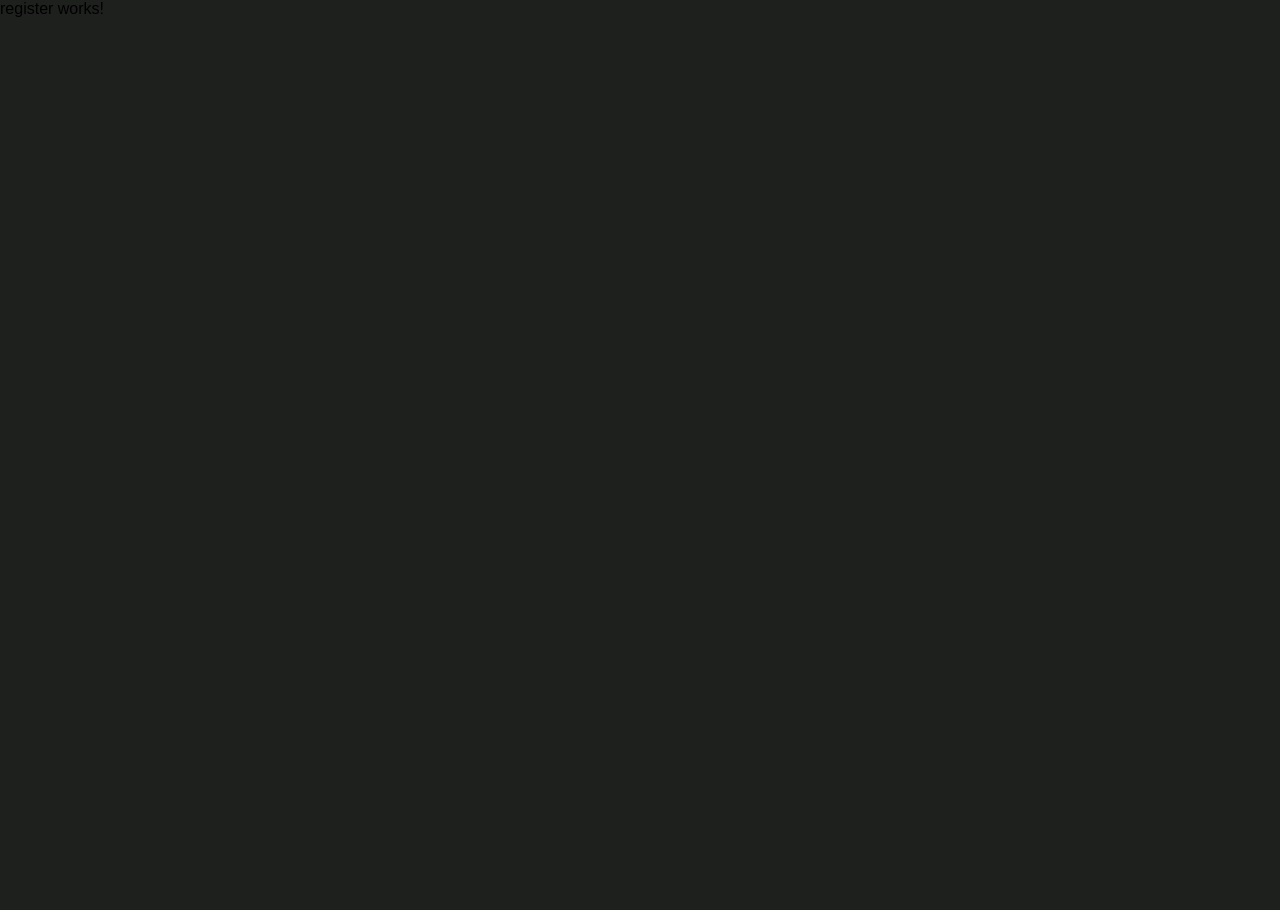
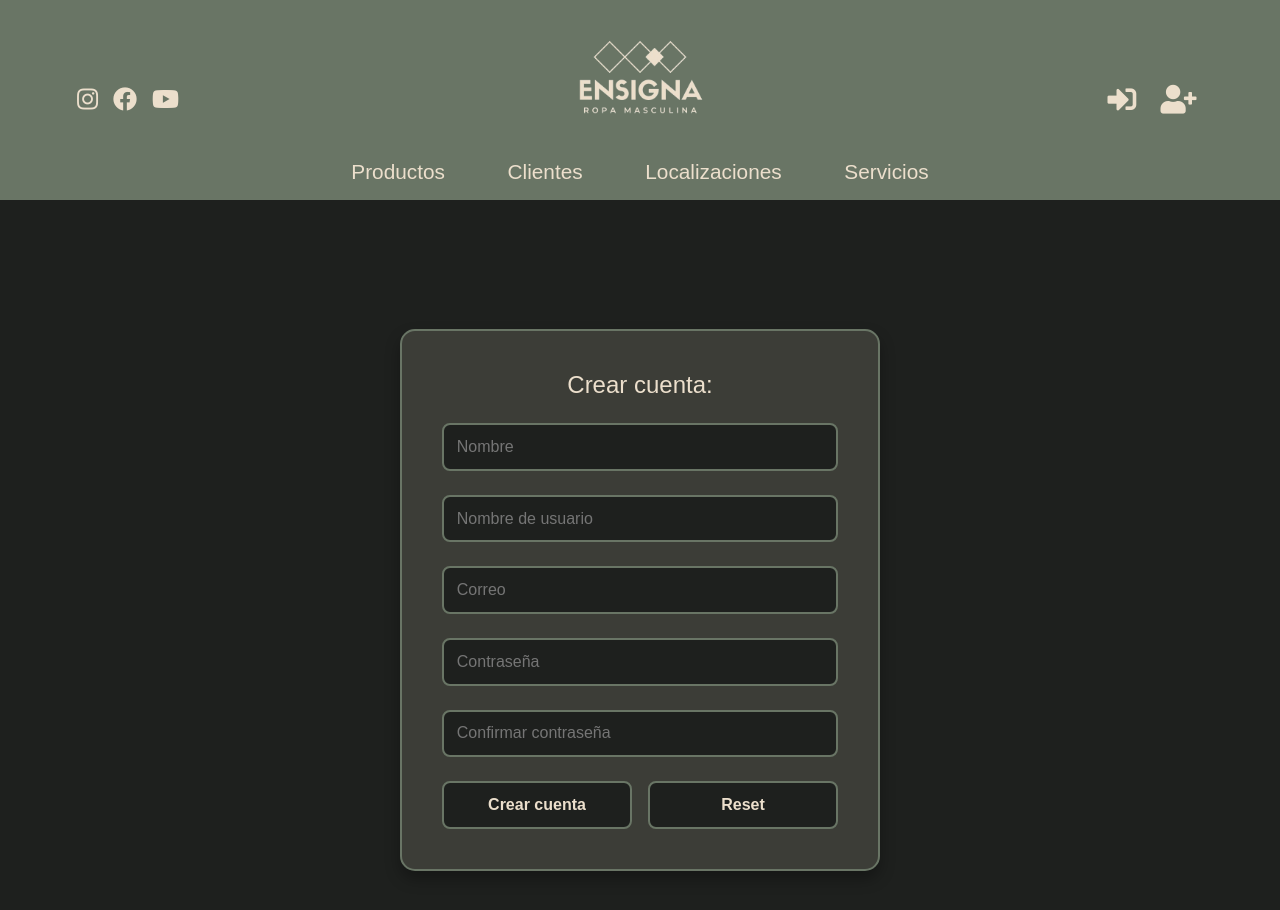
Before and after one commit to darioflo/Ensigna-Tienda, an Angular app: page /register in a window 1280 px wide. Shown: the top 910 px of the page. Before the commit the page ends 800 px from the top, so only its background shows below. Built offline with nearby package versions, Linux system fonts and the light colour scheme; a web font is replaced by a local one.

Commit message:
Auntenticacion

```diff
--- a/src/app/components/hero-image/hero-image.component.html
+++ b/src/app/components/hero-image/hero-image.component.html
@@ -1,7 +1,9 @@
 <section class="hero-image">
   <div class="opacity">
     <div class="hero-content">
-      <h1 class="animate__animated animate__backInLeft">Ensigna</h1>
+      <h1 class="animate__animated animate__backInLeft">
+        {{nombreUsuario ? `Hola ${nombreUsuario}` : "Ensigna"}}
+      </h1>
       <h2 class="animate__animated animate__backInRight">
         Moda para el hombre contemporáneo
       </h2>
--- a/src/app/components/hero-image/hero-image.component.ts
+++ b/src/app/components/hero-image/hero-image.component.ts
@@ -1,11 +1,22 @@
-import { Component } from '@angular/core';
+import { Component, OnInit } from '@angular/core';
+import { ProductsService } from '../../services/products.service';
 
 @Component({
   selector: 'app-hero-image',
   imports: [],
   templateUrl: './hero-image.component.html',
-  styleUrl: './hero-image.component.css'
+  styleUrl: './hero-image.component.css',
 })
-export class HeroImageComponent {
+export class HeroImageComponent implements OnInit {
+  nombreUsuario: string | null;
 
+  constructor(public productService: ProductsService) {
+    this.nombreUsuario = '';
+  }
+
+  ngOnInit(): void {
+    this.productService.userName$.subscribe(
+      (name) => (this.nombreUsuario = name)
+    );
+  }
 }
--- a/src/app/routes/register/register.component.css
+++ b/src/app/routes/register/register.component.css
@@ -0,0 +1,91 @@
+.section-register {
+  width: 100%;
+  height: 100vh;
+  background-color: rgb(30, 32, 30);
+  display: flex;
+  justify-content: center;
+  align-items: center;
+  padding: 2rem;
+}
+
+.form {
+  width: 30rem;
+  background-color: rgb(60, 61, 55);
+  border: 2px solid rgb(105, 117, 101);
+  border-radius: 15px;
+  padding: 2.5rem;
+  box-shadow: 0 8px 15px rgba(0, 0, 0, 0.3);
+  display: flex;
+  flex-direction: column;
+  gap: 1.5rem;
+  color: rgb(236, 223, 204);
+  text-align: center;
+  transition: transform 0.3s ease, box-shadow 0.3s ease;
+}
+
+.form:hover {
+  transform: scale(1.02);
+  box-shadow: 0 10px 20px rgba(0, 0, 0, 0.4);
+}
+
+.form input[type="text"],
+.form input[type="email"],
+.form input[type="password"] {
+  width: 100%;
+  padding: 0.8rem;
+  border: 2px solid rgb(105, 117, 101);
+  border-radius: 8px;
+  background-color: rgb(30, 32, 30); /* Fondo oscuro por defecto */
+  color: rgb(236, 223, 204);
+  font-size: 1rem;
+  transition: border-color 0.3s ease, box-shadow 0.3s ease,
+    background-color 0.3s ease;
+}
+
+.form input[type="text"]:focus,
+.form input[type="email"]:focus,
+.form input[type="password"]:focus {
+  border-color: rgb(236, 223, 204);
+  box-shadow: 0 0 8px rgba(236, 223, 204, 0.5);
+  outline: none;
+  background-color: rgb(60, 61, 55); /* Fondo más claro al enfocar */
+}
+
+.form input[type="text"]:not(:focus),
+.form input[type="email"]:not(:focus),
+.form input[type="password"]:not(:focus) {
+  background-color: rgb(30, 32, 30); /* Fondo oscuro cuando no está enfocado */
+}
+
+.controls {
+  display: flex;
+  justify-content: space-between;
+  gap: 1rem;
+}
+
+.controls input[type="submit"],
+.controls input[type="reset"] {
+  width: 48%;
+  padding: 0.8rem;
+  border: 2px solid rgb(105, 117, 101);
+  border-radius: 8px;
+  background-color: rgb(30, 32, 30);
+  color: rgb(236, 223, 204);
+  font-size: 1rem;
+  font-weight: bold;
+  cursor: pointer;
+  transition: background-color 0.3s ease, color 0.3s ease, transform 0.2s ease;
+}
+
+.controls input[type="submit"]:hover,
+.controls input[type="reset"]:hover {
+  background-color: rgb(105, 117, 101);
+  color: rgb(30, 32, 30);
+  transform: translateY(-2px);
+}
+
+.controls input[type="submit"]:active,
+.controls input[type="reset"]:active {
+  transform: translateY(0);
+  box-shadow: inset 0 2px 4px rgba(0, 0, 0, 0.2);
+}
--- a/src/app/routes/register/register.component.html
+++ b/src/app/routes/register/register.component.html
@@ -1 +1,40 @@
-<p>register works!</p>
+<app-header></app-header>
+<section class="section-register">
+  <form action="" class="form" [formGroup]="form" (ngSubmit)="onSubmit()">
+    <h2>Crear cuenta:</h2>
+    <input
+      type="text"
+      formControlName="nombre"
+      placeholder="Nombre"
+      id="name"
+    />
+    <input
+      type="text"
+      formControlName="nombreUsuario"
+      id="user-name"
+      placeholder="Nombre de usuario"
+    />
+    <input
+      type="email"
+      formControlName="correo"
+      id="email"
+      placeholder="Correo"
+    />
+    <input
+      type="password"
+      formControlName="clave"
+      id="passw"
+      placeholder="Contraseña"
+    />
+    <input
+      type="password"
+      formControlName="confirmarClave"
+      id="confirmpass"
+      placeholder="Confirmar contraseña"
+    />
+    <div class="controls">
+      <input type="submit" value="Crear cuenta" />
+      <input type="reset" name="" id="" />
+    </div>
+  </form>
+</section>
--- a/src/app/routes/register/register.component.ts
+++ b/src/app/routes/register/register.component.ts
@@ -1,11 +1,53 @@
 import { Component } from '@angular/core';
+import {
+  FormGroup,
+  FormBuilder,
+  Validators,
+  ReactiveFormsModule,
+} from '@angular/forms';
+import { ProductsService } from '../../services/products.service';
+import { HeaderComponent } from '../../components/header/header.component';
 
 @Component({
   selector: 'app-register',
-  imports: [],
+  imports: [ReactiveFormsModule, HeaderComponent],
   templateUrl: './register.component.html',
-  styleUrl: './register.component.css'
+  styleUrl: './register.component.css',
 })
 export class RegisterComponent {
+  form: FormGroup<any>;
 
+  constructor(
+    private fb: FormBuilder,
+    public productServices: ProductsService
+  ) {
+    this.form = this.fb.group(
+      {
+        nombre: ['', [Validators.required, Validators.minLength(3)]],
+        nombreUsuario: ['', [Validators.required, Validators.minLength(5)]],
+        correo: ['', [Validators.required, Validators.email]],
+        clave: ['', [Validators.required, Validators.minLength(6)]],
+        confirmarClave: ['', [Validators.required]],
+      },
+      { validator: this.checkPasswords }
+    );
+  }
+
+  checkPasswords(group: FormGroup) {
+    const pass = group.get('clave')?.value;
+    const confirmPass = group.get('confirmarClave')?.value;
+    return pass === confirmPass ? null : { notSame: true };
+  }
+
+  onSubmit(): void {
+    if (this.form.valid) {
+      console.log(this.form.value);
+      this.productServices.setUserName(this.form.value.nombre);
+    } else {
+      console.log('Invalido');
+      console.log(this.form.value.nombre);
+      this.productServices.setUserName(this.form.value.nombre);
+      this.form.reset();
+    }
+  }
 }
--- a/src/app/services/products.service.ts
+++ b/src/app/services/products.service.ts
@@ -25,6 +25,9 @@ export class ProductsService {
 
   private productByNameSubject = new BehaviorSubject<Product[]>([]);
   productByName$ = this.productByNameSubject.asObservable();
+
+  private userNameSubject = new BehaviorSubject<string>('');
+  userName$ = this.userNameSubject.asObservable();
 
   private productByIdSubject = new BehaviorSubject<Product>({
     id: 0,
@@ -177,4 +180,8 @@ export class ProductsService {
       info: {};
     }>(this.URL_ONLY_CLIENT);
   }
+
+  setUserName(name: string): void {
+    this.userNameSubject.next(name);
+  }
 }
```
